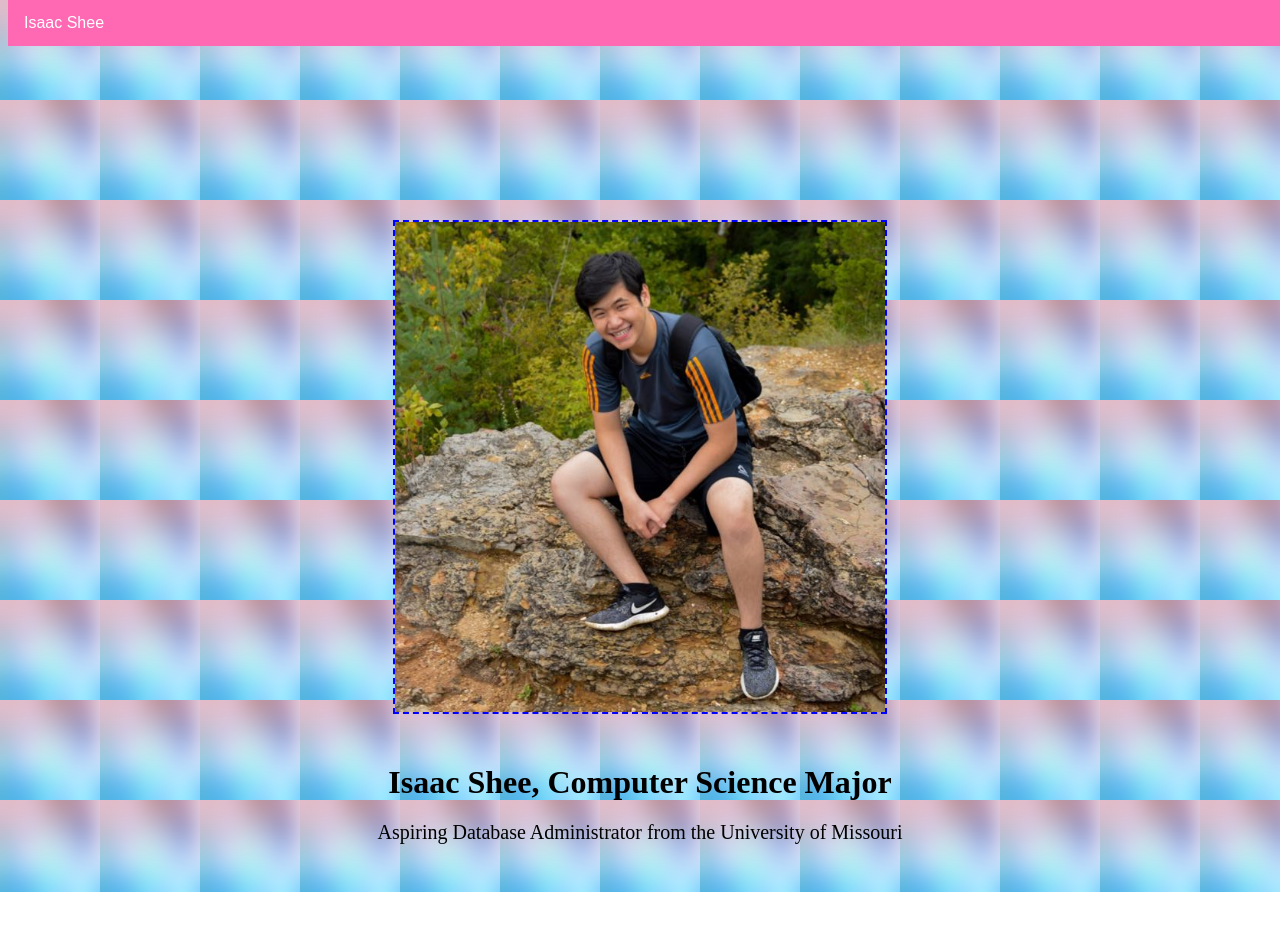
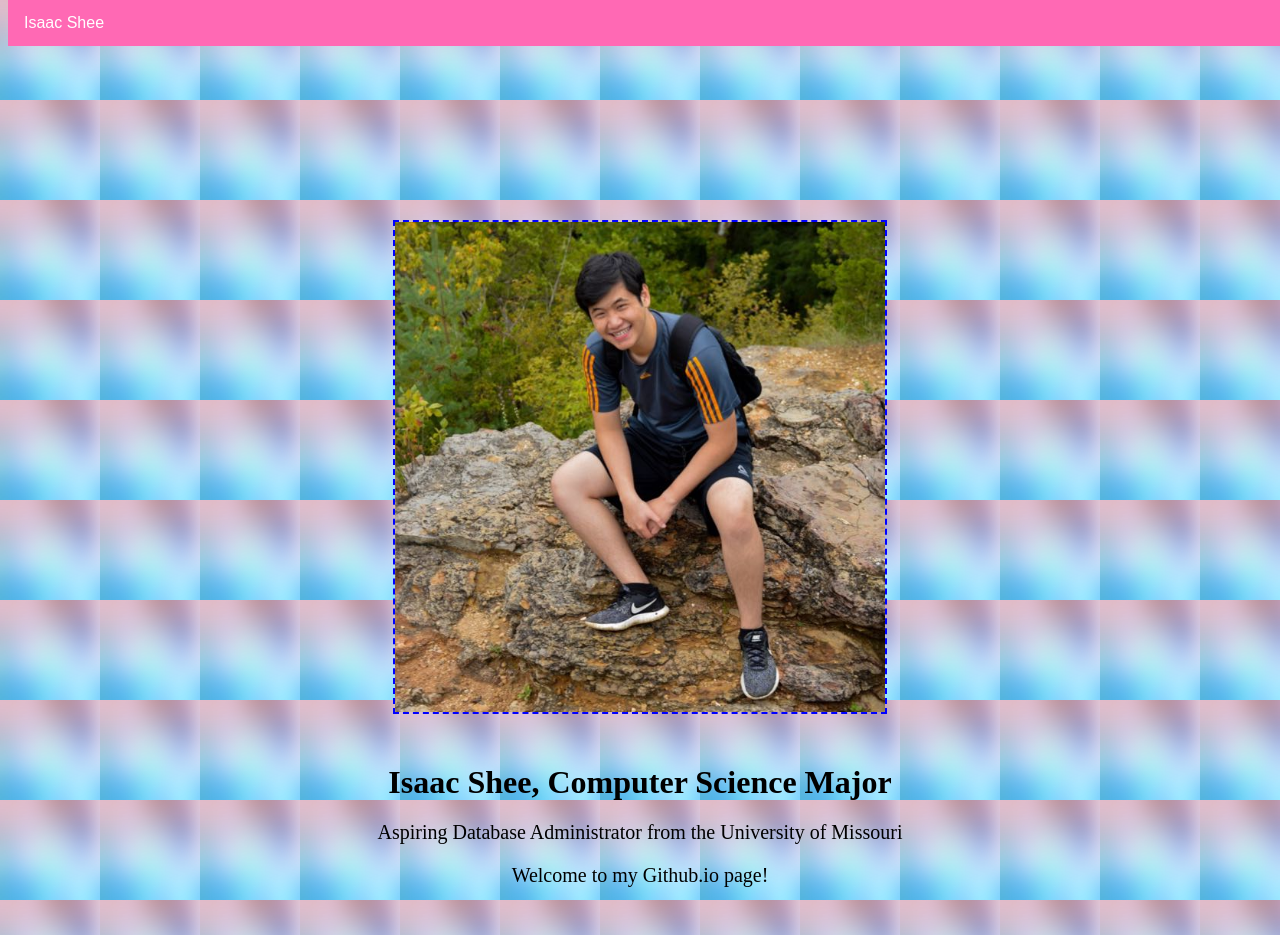
Before and after one commit to isaacshee/isaacshee.github.io, a plain HTML site: page index.html in a window 1280 px wide. Before the commit the page ends 892 px from the top, so only its background shows below. Drawn offline with Linux system fonts and the light colour scheme.

Commit message:
Update index.html

```diff
--- a/index.html
+++ b/index.html
@@ -103,7 +103,8 @@ TAKEN FROM WEBDEV1 PROJECTS
 
         <h1 class="myHeader">Isaac Shee, Computer Science Major</h1>
 
-        <p >Aspiring Database Administrator from the University of Missouri</p>
+        <p>Aspiring Database Administrator from the University of Missouri</p>
+            <p>Welcome to my Github.io page!</p>
         </div>
     </body>
 </html>
```
